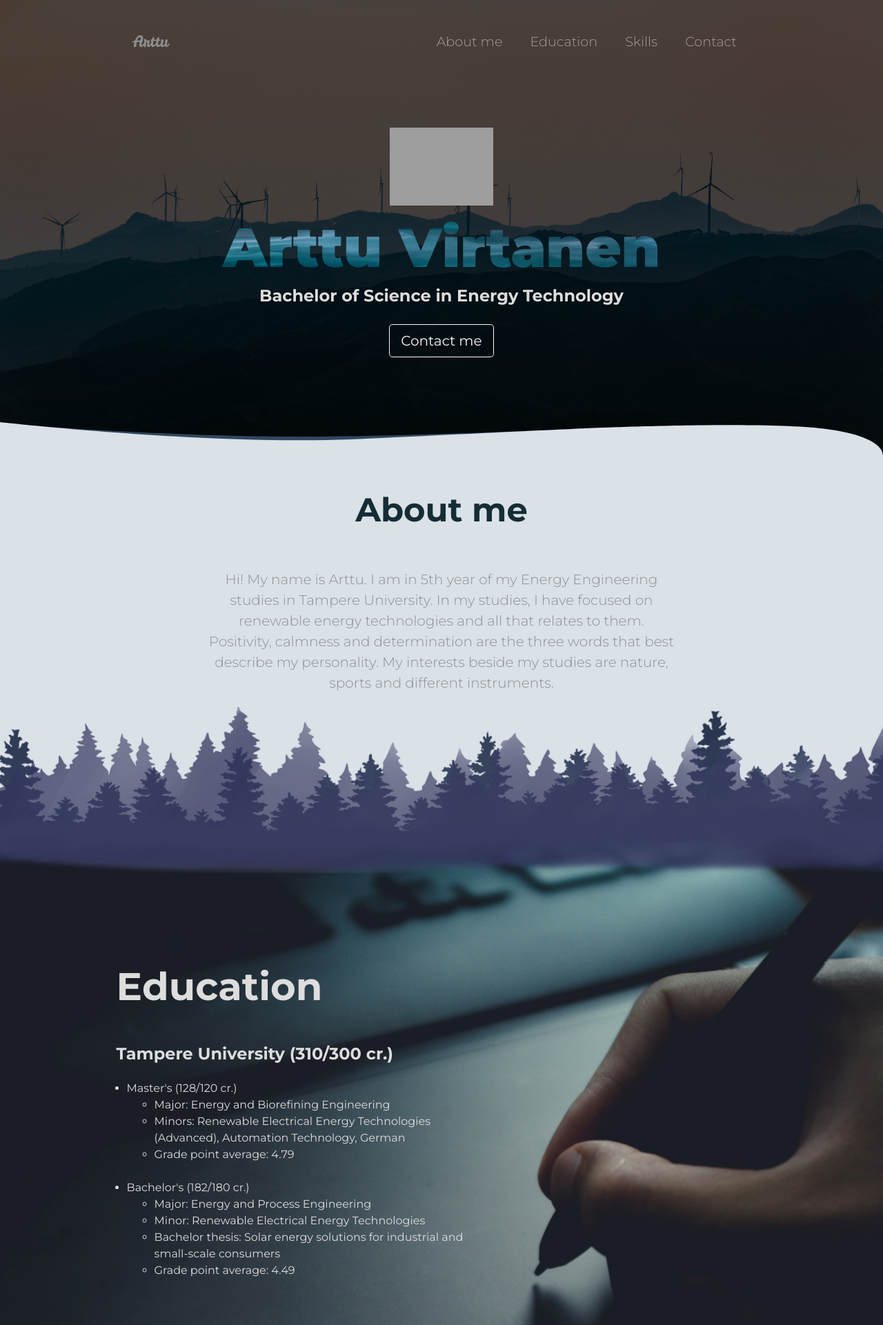
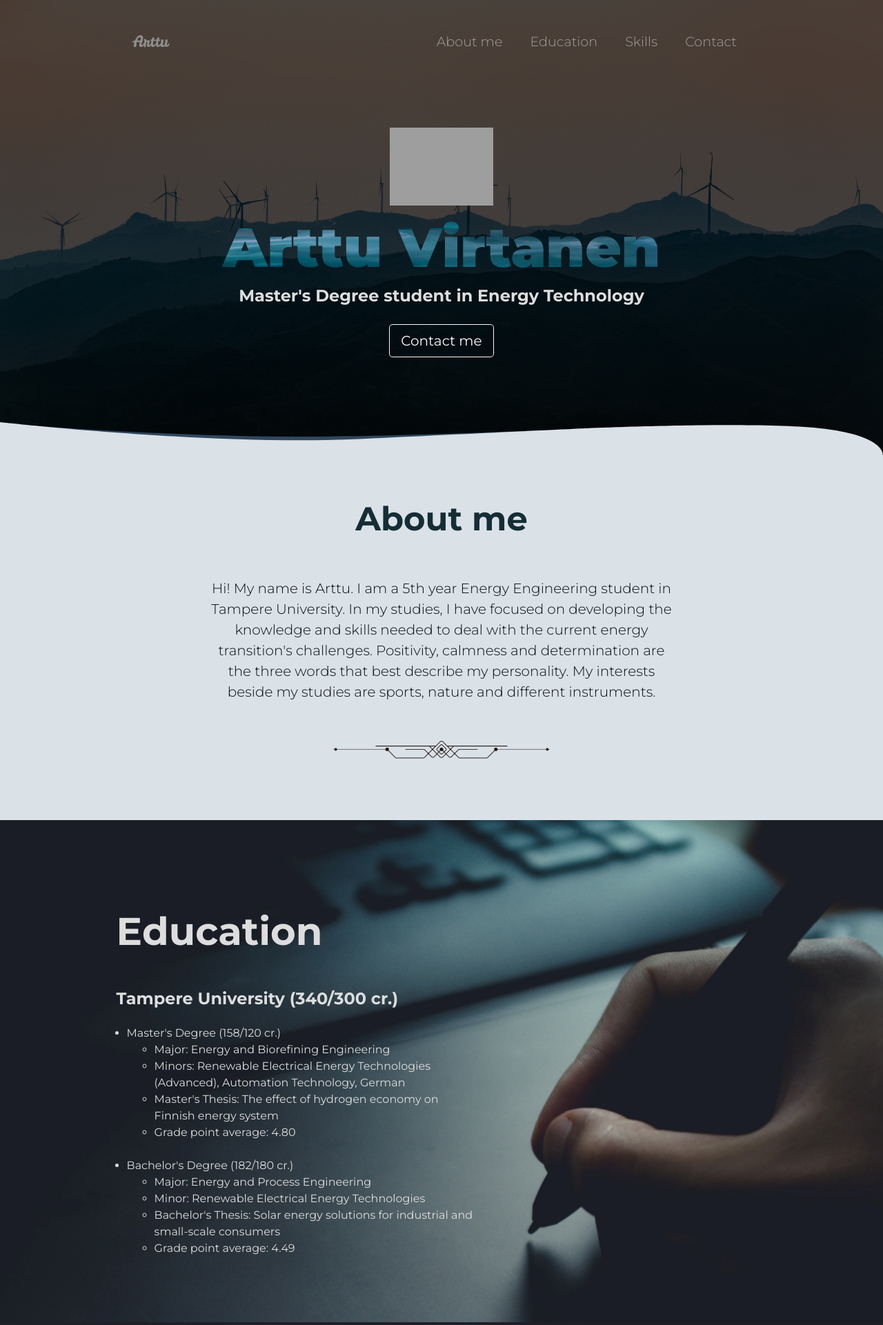
Before and after one commit to arttujuhani/Arttu-Virtanen, a Flask app: page / in a window 1280 px wide. Shown: the top 1921 px of the page at 69% size. Run offline with Flask 2, Linux system fonts and the light colour scheme; grey boxes are pictures that could not be loaded.

Commit message:
Final tuning

```diff
--- a/static/styles.css
+++ b/static/styles.css
@@ -132,23 +132,24 @@ p {
 
 .about-me-text {
     padding: 0% 15%;
+    margin: 0;
+    color: #040c14;
 }
 
 #about_me {
-    padding: 4% 12% 12% 12%;
+    padding: 5% 12% 2% 12%;
     color: #345B63;
     position: relative;
     background-color: #DAE1E7;
 }
 
 .forest-divider {
-    position: absolute;
-    bottom: -70px;
-    left: 0;
-    z-index: 3;
-    width: 100%;
+    margin: 2% 0 6% 0;
+    display: block;
+    margin-left: auto;
+    margin-right: auto;
+    width: 320px;
     height: auto;
-    object-fit: cover;
 }
 
 .about_me-title {
@@ -165,7 +166,7 @@ p {
 
 #education {
     color: #DDDDDD;
-    padding: 15% 12% 8% 12%;
+    padding: 10% 12% 5% 12%;
     background: url(images/Education-image.jpg) no-repeat center center fixed;
     -webkit-background-size: cover;
     -moz-background-size: cover;
@@ -231,11 +232,11 @@ p {
 }
 
 .carousel-control-prev {
-    width: 50px;
+    width: 80px;
 }
 
 .carousel-control-next {
-    width: 50px;
+    width: 80px;
 }
 
 .second-carousel p {
--- a/templates/index.html
+++ b/templates/index.html
@@ -56,7 +56,7 @@
         <div class="top-container">
             <img class="personal-image" src="static/images/CV_picture.png" alt="personal picture">
             <h1 class="big-heading">Arttu Virtanen</h1>
-            <h4 class="small-heading">Bachelor of Science in Energy Technology</h4>
+            <h4 class="small-heading">Master's Degree student in Energy Technology</h4>
         </div>
 
         <a href="/contactme">
@@ -80,9 +80,9 @@
   <section id="about_me">
     <div>
       <h1 class="about_me-title">About me</h1>
-      <p class="lead about-me-text">Hi! My name is Arttu. I am in 5th year of my Energy Engineering studies in Tampere University.
-          In my studies, I have focused on renewable energy technologies and all that relates to them. Positivity, calmness and determination are the three words that best describe my personality.
-          My interests beside my studies are nature, sports and different instruments.
+      <p class="lead about-me-text">Hi! My name is Arttu. I am a 5th year Energy Engineering student in Tampere University.
+          In my studies, I have focused on developing the knowledge and skills needed to deal with the current energy transition's challenges. Positivity, calmness and determination are the three words that best describe my personality.
+          My interests beside my studies are sports, nature and different instruments.
           <br>
           <br>
       </p>
@@ -97,20 +97,21 @@
   <div class="col-lg-7">
     <h1 class="left">Education</h1>
     <div class="left">
-        <h4>Tampere University (310/300 cr.)</h4>
+        <h4>Tampere University (340/300 cr.)</h4>
         <ul class="education-list">
-            <li>Master's (128/120 cr.)</li>
+            <li>Master's Degree (158/120 cr.)</li>
             <ul>
                 <li>Major: Energy and Biorefining Engineering</li>
                 <li>Minors: Renewable Electrical Energy Technologies (Advanced), Automation Technology, German</li>
-                <li>Grade point average: 4.79</li>
+                <li>Master's Thesis: The effect of hydrogen economy on Finnish energy system</li>
+                <li>Grade point average: 4.80</li>
             </ul>
             <br>
-            <li>Bachelor's (182/180 cr.)</li>
+            <li>Bachelor's Degree (182/180 cr.)</li>
             <ul>
                 <li>Major: Energy and Process Engineering</li>
                 <li>Minor: Renewable Electrical Energy Technologies</li>
-                <li>Bachelor thesis: Solar energy solutions for industrial and small-scale consumers</li>
+                <li>Bachelor's Thesis: Solar energy solutions for industrial and small-scale consumers</li>
                 <li>Grade point average: 4.49</li>
             </ul>
         </ul>
@@ -229,7 +230,7 @@
                     <img class="app-image" src="static/images/Excel-logo.png"><h3>Excel</h3>
                 </div>
                 <p class="left">
-                    Data analytics, results processing, scatters and charts. I'm comfortable using VBA and macros as well.
+                    Data analytics, results processing, scatters and charts. I also have experience working with VBA (Visual Basic for Applications) and macros.
                 </p>
 
                 <div class="row carousel-heading-padding">
@@ -271,7 +272,7 @@
                     <img class="app-image-text" src="static/images/gams-logo.png">
                 </div>
                 <p class="left">
-                    Energy system optimization using Backbone - a tool created by VTT. Workflow included reading data from Excel, running optimization in GAMS and processing results in Excel and Matlab.
+                    Energy system optimization using Backbone - a tool created by VTT. Workflow included reading data from Excel workbook, running optimization in GAMS and processing results in Excel and Matlab.
                 </p>
 
                 <div class="row">
@@ -298,7 +299,7 @@
                     <img class="app-image-website" src="static/images/Website-logo.png"><h3>Website design</h3>
                 </div>
                 <p class="left">
-                    I have learned HTML, CSS, Bootstrap and also some JS on my spare time. Some of these skills are best displayed on this personal website which I created from scratch without any website building tools.
+                    In my spare time, I have learned HTML, CSS, Bootstrap and also some JS. This personal website, which I created from scratch without using any website-building software, demonstrates some of these skills.
                 </p>
                 <img class="code-image float-md-left" src="static/images/python-code.png">
             </div>
@@ -307,14 +308,14 @@
                     <h3>Motivation</h3>
                 </div>
                 <p class="left">
-                    I am highly motivated to learn new things and put my already acquired skills to test. The constant will to improve drives me forward.
+                    With my high level of motivation, I am always eager to learn new skills and put them to the test.
                 </p>
 
                 <div class="row carousel-heading-padding">
                     <h3>Multidisciplinarity</h3>
                 </div>
                 <p class="left">
-                    Due to my multidisciplinary studies, I have gained a lot of knowledge and skills in different fields such as energy technology, electrical engineering and automation technology. I have also some knowledge in power electronics.
+                    Due to my multidisciplinary studies, I have gained a lot of knowledge and skills in different fields such as energy technology, electrical engineering, automation technology and power electronics. This has helped me to understand the big picture behind some energy-related problems.
                 </p>
             </div>
         </div>
```
Also changed, not shown: static/images/forest.png.
